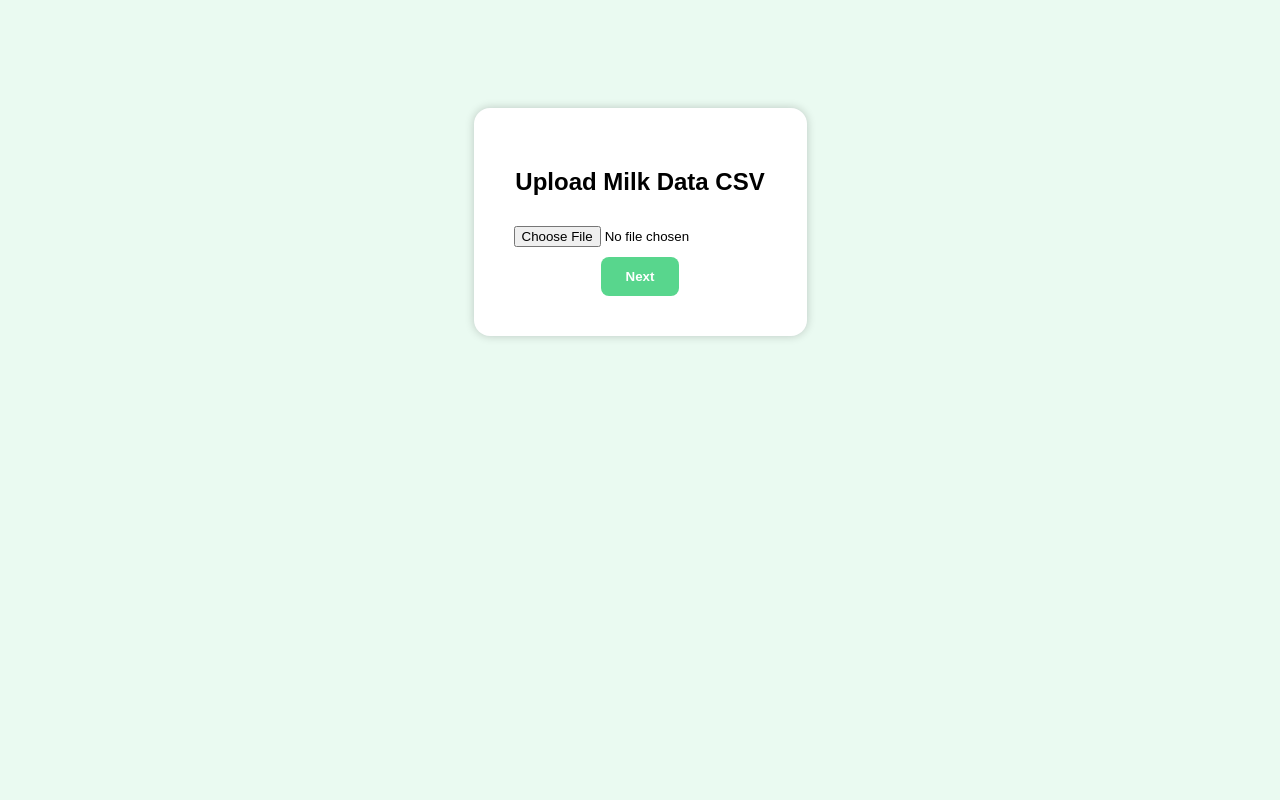
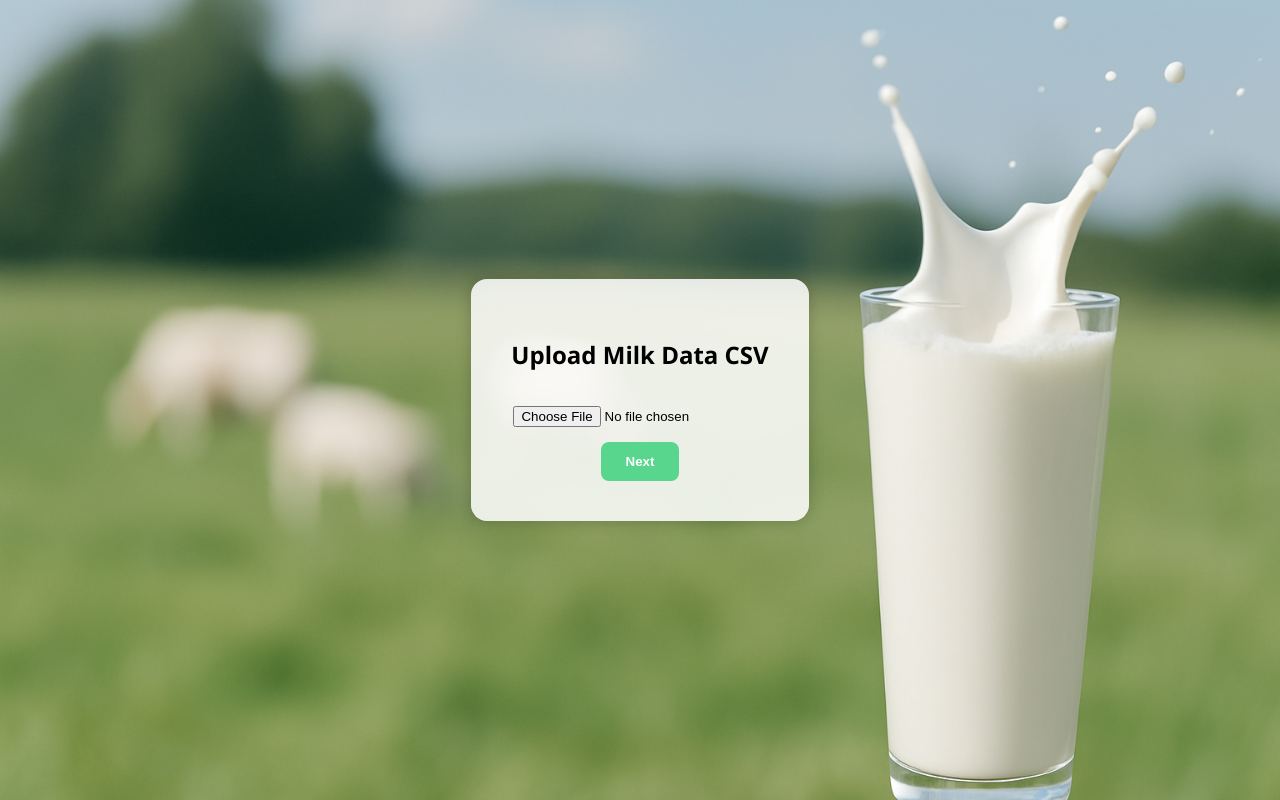
Before and after one commit to Vaidik26/Milk_Quality, a Flask app: page /predict in a window 1280 px wide. Run offline with Flask 3, Linux system fonts and the light colour scheme.

Commit message:
enhanced ui

```diff
--- a/templates/predict.html
+++ b/templates/predict.html
@@ -5,21 +5,33 @@
   <title>Upload Milk Data</title>
   <style>
     body {
-      background-color: #eafaf1;
-      font-family: sans-serif;
-      text-align: center;
-      padding-top: 100px;
+      margin: 0;
+      padding: 0;
+      font-family: 'Segoe UI', sans-serif;
+      background: url('/static/milk_bg.png') no-repeat center center fixed;
+      background-size: cover;
+      display: flex;
+      justify-content: center;
+      align-items: center;
+      height: 100vh;
     }
-    .upload-box {
-      background-color: #ffffff;
+
+    form {
+      background-color: rgba(255, 255, 255, 0.85);
       padding: 40px;
       border-radius: 16px;
-      box-shadow: 0 0 10px rgba(0,0,0,0.2);
-      display: inline-block;
+      box-shadow: 0 0 15px rgba(0, 0, 0, 0.2);
+      text-align: center;
     }
+
+    h2 {
+      margin-bottom: 20px;
+    }
+
     input[type="file"] {
-      margin: 10px 0;
+      margin: 15px 0;
     }
+
     .btn {
       padding: 12px 25px;
       background-color: #58d68d;
@@ -29,18 +41,17 @@
       border-radius: 8px;
       cursor: pointer;
     }
+
     .btn:hover {
       background-color: #45b977;
     }
   </style>
 </head>
 <body>
-  <div class="upload-box">
+  <form method="POST" enctype="multipart/form-data">
     <h2>Upload Milk Data CSV</h2>
-    <form method="POST" enctype="multipart/form-data">
-      <input type="file" name="file" required><br>
-      <button type="submit" class="btn">Next</button>
-    </form>
-  </div>
+    <input type="file" name="file" required><br>
+    <button type="submit" class="btn">Next</button>
+  </form>
 </body>
 </html>
```
Also changed, not shown: templates/home.html (+43 -19 lines), static/milk_bg.png (added), static/milk_bg_clean.png.
